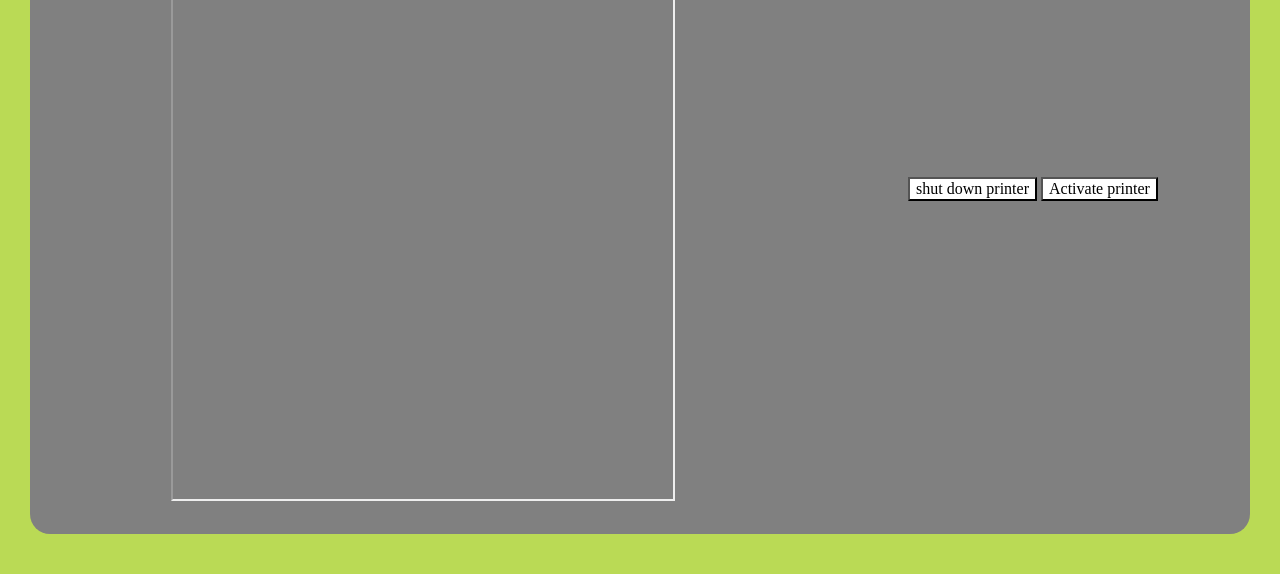
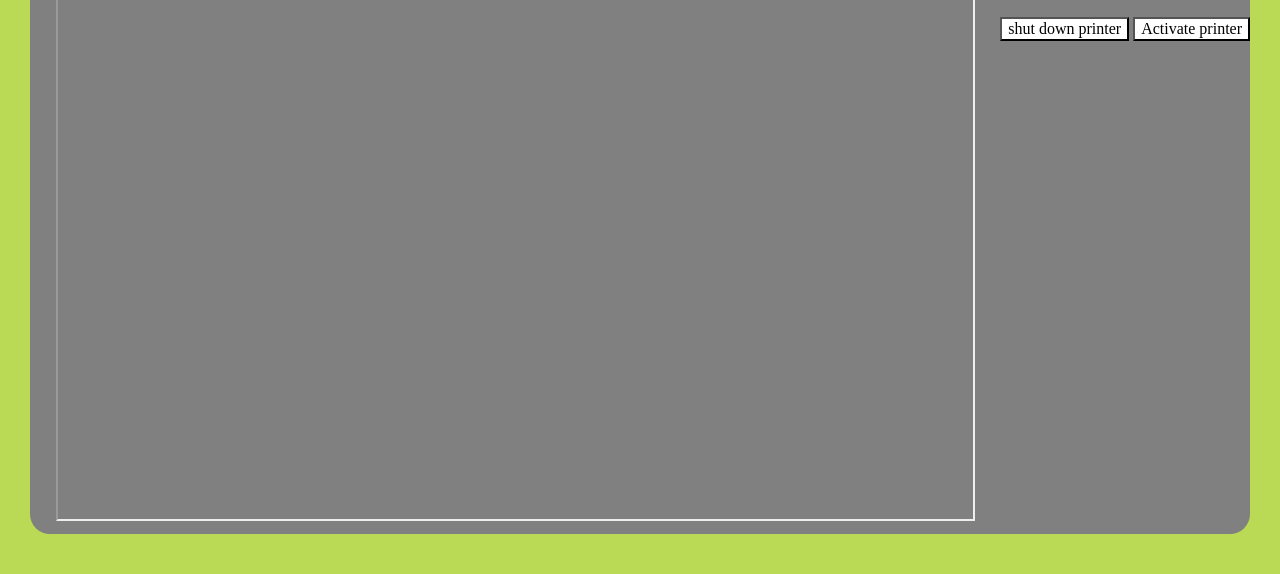
Before and after one commit to dewo3276/lulzBotMonitor, a website built with Parcel: page index.html in a window 1280 px wide. Shown: the part 226-800 px from the top of the page. Built offline with nearby package versions, Linux system fonts and the light colour scheme; no server answers; files whose address does not match are found by name; a web font is replaced by a local one.

```diff
--- a/index.html
+++ b/index.html
@@ -102,7 +102,7 @@
         </g>
       </svg>
     </div>
-    <iframe src="24.128.61.94:81/stream" width="500px" height="500px"></iframe>
+    <iframe src="24.128.61.94:81/stream"></iframe>
     <div id="activateAndDeactivate">
       <button id="shutDown" type="button" name="shutdownButton">shut down printer</button>
       <button id="activate" type="button" name="activateButton">Activate printer</button>
--- a/scss/modules/_3DprintMonitor.scss
+++ b/scss/modules/_3DprintMonitor.scss
@@ -11,7 +11,7 @@
   display: flex;
   flex-wrap: wrap;
   justify-content: center;
-  flex-direction: column;
+  flex-direction: row;
   position: absolute;
   top: 40px;
   bottom: 40px;
@@ -33,11 +33,6 @@
     cursor: pointer;
     transform: scale(1.15);
     background-color: #BADA55;
-  }
-
-  img {
-    padding-left: 20px;
-    padding-right: 20px;
   }
 }
 
@@ -68,3 +63,8 @@
     }
   }
 }
+
+iframe{
+  width: 75%;
+  height: 75%;
+}
```
Also changed, not shown: css/style.css, 1 other file.
